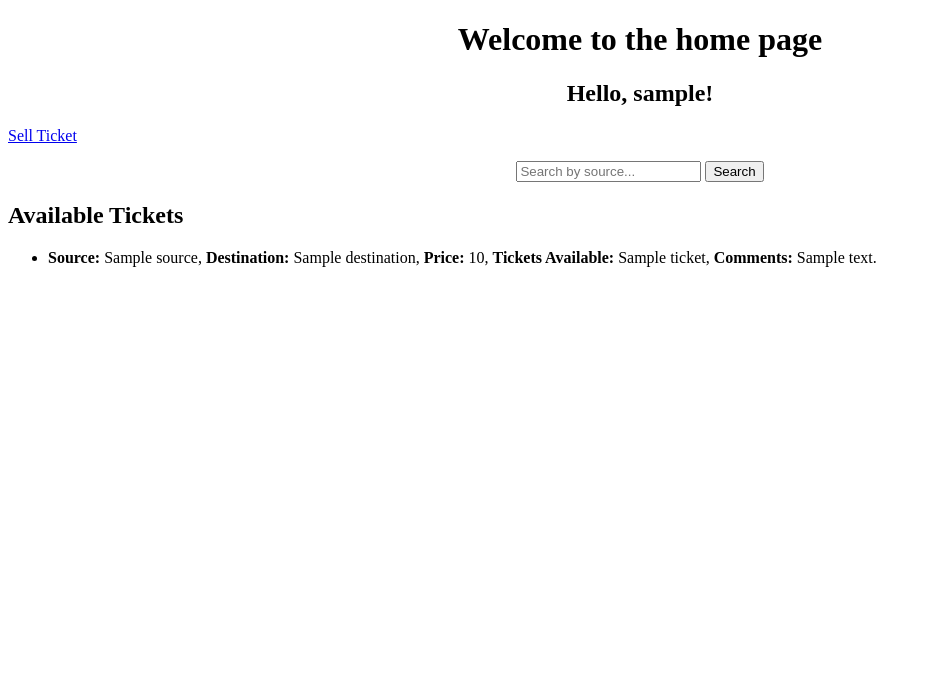
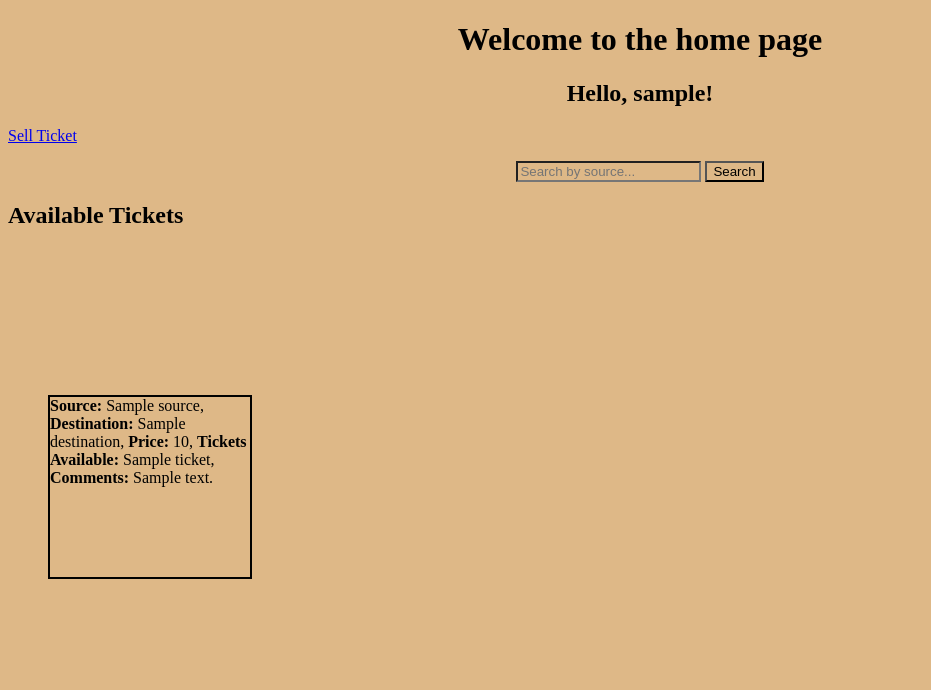
Before and after one commit to sabariragu2006/booking, a Node server app: template views/home.ejs in a window 1280 px wide. Shown: the top 690 px of the page, without its empty margins (0-931 px from the left). Run offline with Node 20, Linux system fonts and the light colour scheme; the template is opened without the code that fills it: most values are stand-ins (such as "Sample title", 1, 10 or a date in 2020); some libraries are stand-ins or nearby versions.

Commit message:
committed

```diff
--- a/Routes/userRoutes.js
+++ b/Routes/userRoutes.js
@@ -12,13 +12,14 @@ const controllers = require('../Controllers/userController');
 user_route.get('/signup',controllers.signupLoad);
 user_route.post('/signup',controllers.signup);
 
-user_route.get('/login', controllers.loginLoad);  // Default home page route after login
+user_route.get('/', controllers.loginLoad);  // Default home page route after login
 user_route.post('/login', controllers.login);  // Login route
 
 user_route.get('/seller',controllers.sellerLoad);
 user_route.post('/seller', controllers.seller);
 
-user_route.get('/', controllers.home);
+user_route.get('/home', controllers.home);
+user_route.get('/ticket/:id', controllers.ticket);
 
 
 
--- a/app.js
+++ b/app.js
@@ -5,6 +5,8 @@ mongoose.connect('mongodb://127.0.0.1:27017/Booking');
 
 const express=require('express');
 const app=express();
+
+app.use(express.static('public'));
 
 app.use(express.urlencoded({ extended: true }));
 
--- /dev/null
+++ b/public/style.css
@@ -0,0 +1,20 @@
+*{
+    background-color: burlywood;
+
+}
+ul{
+    height: 300px;
+    display: grid;
+    grid-template-columns: repeat(3,1fr);
+    margin-right: 30px;
+    overflow: visible;
+    padding-top: 10%;
+}
+li{
+    border: #000 2px solid;
+    margin: 20px 0;
+    width: 200px;
+    height: 180px;
+    list-style: none;
+
+}
--- a/views/home.ejs
+++ b/views/home.ejs
@@ -4,6 +4,7 @@
     <meta charset="UTF-8">
     <meta name="viewport" content="width=device-width, initial-scale=1.0">
     <title>Home</title>
+    <link rel="stylesheet" href="/style.css">
 </head>
 <body>
     <h1 style="text-align: center;">Welcome to the home page</h1>
@@ -11,16 +12,16 @@
     <p><a href="/seller">Sell Ticket</a></p>
 
     <!-- Search form -->
-    <form action="/" method="GET" style="text-align: center;">
+    <form action="/home" method="GET" style="text-align: center;">
         <input type="search" name="source" placeholder="Search by source..." value="<%= searchQuery || '' %>">
         <button type="submit">Search</button>
     </form>
 
     <h2>Available Tickets</h2>
-    <% if (tickets && tickets.length > 0) { %> <!-- Check if tickets is defined and has items -->
+    <% if (tickets && tickets.length > 0) { %>
         <ul>
             <% tickets.forEach(ticket => { %>
-                <li>
+                <li onclick="viewTicket('<%= ticket._id %>')">
                     <strong>Source:</strong> <%= ticket.source %>,
                     <strong>Destination:</strong> <%= ticket.destination %>,
                     <strong>Price:</strong> <%= ticket.price %>,
@@ -33,5 +34,11 @@
         <p>No tickets available.</p>
     <% } %>
 
+    <script>
+        function viewTicket(ticketId) {
+            // Redirect to a new EJS page to view the ticket details
+            window.location.href = `/ticket/${ticketId}`;
+        }
+    </script>
 </body>
 </html>
--- a/views/seller.ejs
+++ b/views/seller.ejs
@@ -23,6 +23,9 @@
         <textarea name="comments" id="comments"></textarea>
 
         <button type="submit">Sell Ticket</button>
+
+        <a href="/home" style="display: inline-block; padding: 10px 20px; background-color: #ccc; text-decoration: none;">Back to Home</a>
+
     </form>
 
 </body>
```
Also changed, not shown: Controllers/userController.js (+15 -2 lines), views/ticket.ejs (added, +22 -0 lines).
